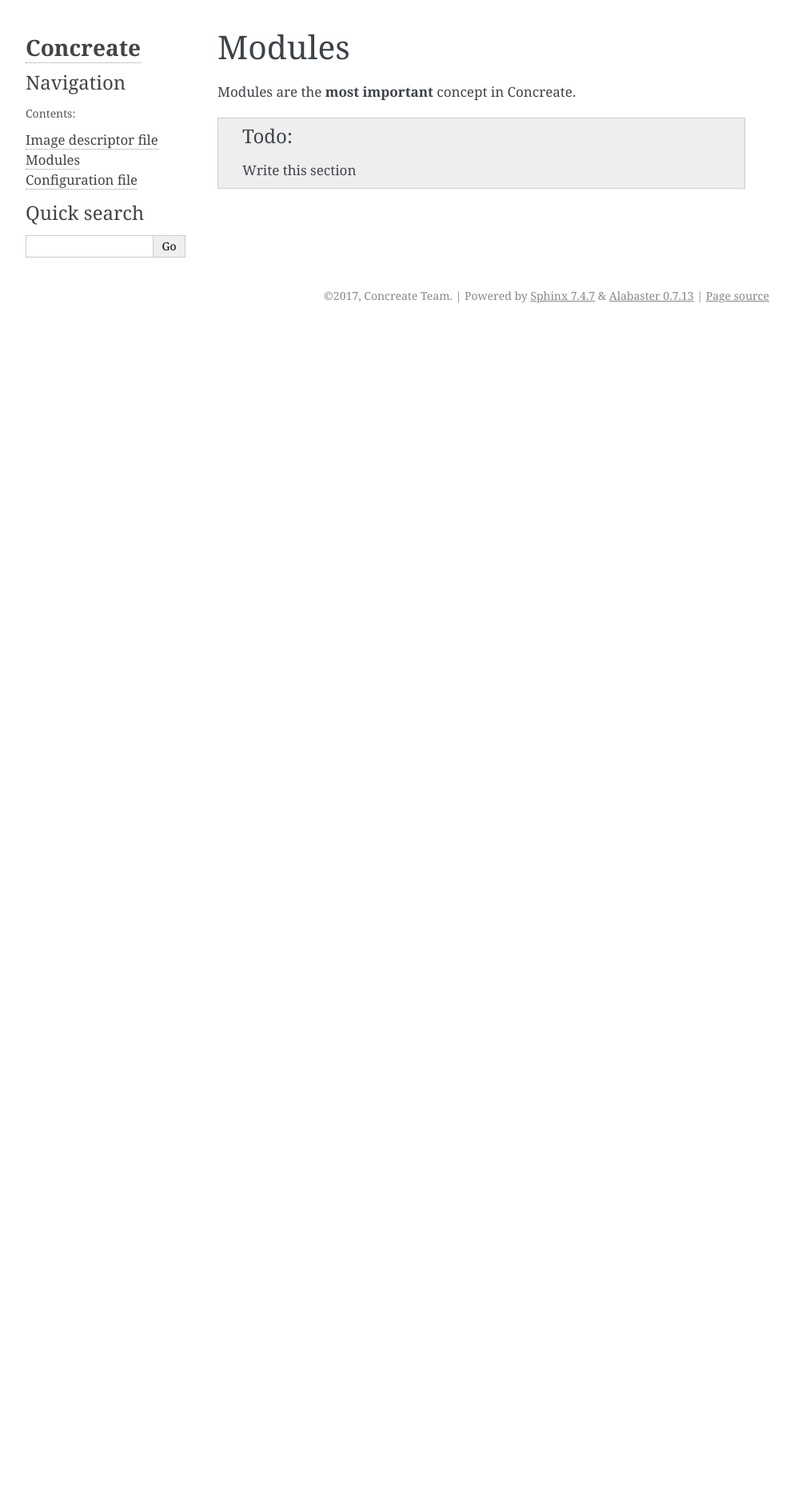
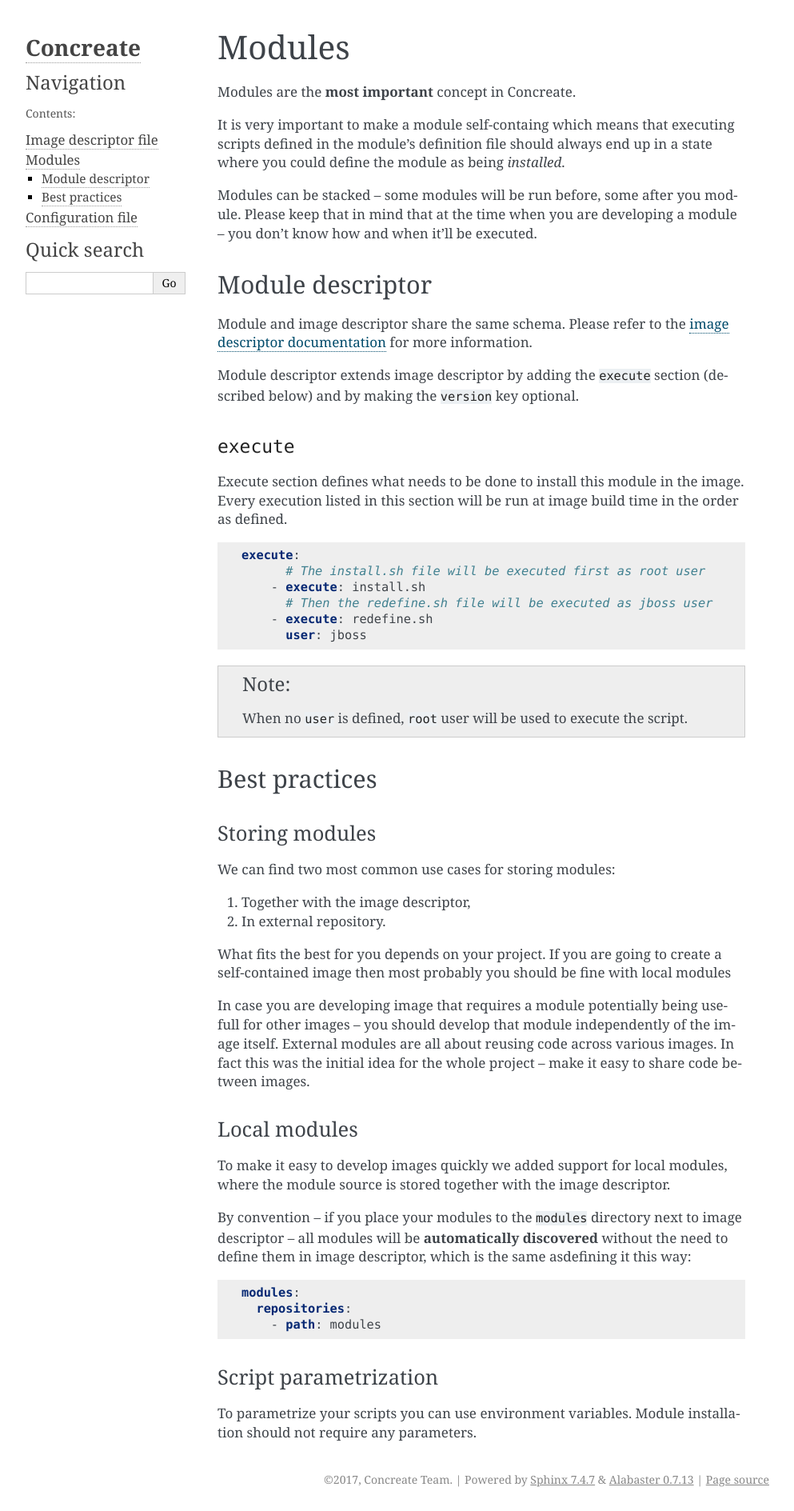
Before and after one commit to cekit/cekit, a Sphinx documentation site: the page built from docs/modules.rst, in a window 1280 px wide. Shown: the whole page at 80% size, without its empty margins (148-1141 px from the left). Built offline with Sphinx 7.4.7, drawn with Linux system fonts in a browser that asks for light colours; before the commit the page ends 900 px from its top, so only the background shows below that.

Commit message:
Extended module documentation
Initial take on the modules documentation.

Fixes #37

Signed-off-by: Marek Goldmann <mgoldman@redhat.com>

```diff
--- a/docs/modules.rst
+++ b/docs/modules.rst
@@ -5,6 +5,80 @@
 
 Modules are the **most important** concept in Concreate.
 
-.. todo::
+It is very important to make a module self-containg which means that executing
+scripts defined in the module's definition file should always end up in a state
+where you could define the module as being `installed`.
 
-    Write this section
+Modules can be stacked -- some modules will be run before, some after you module.
+Please keep that in mind that at the time when you are developing a module -- you don't
+know how and when it'll be executed.
+
+Module descriptor
+-----------------
+
+Module and image descriptor share the same schema. Please refer to the :ref:`image descriptor documentation <image_descriptor>`
+for more information.
+
+Module descriptor extends image descriptor by adding the ``execute`` section
+(described below) and by making the ``version`` key optional.
+
+``execute``
+^^^^^^^^^^^
+
+Execute section defines what needs to be done to install this module in the image.
+Every execution listed in this section will be run at image build time in the order
+as defined.
+
+.. code:: yaml
+
+    execute:
+          # The install.sh file will be executed first as root user
+        - execute: install.sh
+          # Then the redefine.sh file will be executed as jboss user
+        - execute: redefine.sh
+          user: jboss
+
+.. note::
+
+    When no ``user`` is defined, ``root`` user will be used to execute the script.
+
+Best practices
+--------------
+
+Storing modules
+^^^^^^^^^^^^^^^
+
+We can find two most common use cases for storing modules:
+
+1. Together with the image descriptor,
+2. In external repository.
+
+What fits the best for you depends on your project. If you are going to create a self-contained
+image then most probably you should be fine with local modules
+
+In case you are developing image that requires a module potentially being usefull for other images
+-- you should develop that module independently of the image itself. External modules are all about
+reusing code across various images. In fact this was the initial idea for the whole project --
+make it easy to share code between images.
+
+Local modules
+^^^^^^^^^^^^^
+
+To make it easy to develop images quickly we added support for local modules,
+where the module source is stored together with the image descriptor.
+
+By convention -- if you place your modules to the ``modules`` directory next to image
+descriptor -- all modules will be **automatically discovered** without the need to define them in
+image descriptor, which is the same asdefining it this way:
+
+.. code:: yaml
+
+    modules:
+      repositories:
+        - path: modules
+
+Script parametrization
+^^^^^^^^^^^^^^^^^^^^^^^^
+
+To parametrize your scripts you can use environment variables. Module installation
+should not require any parameters.
```
Also changed, not shown: docs/descriptor.rst (+40 -23 lines), 1 other file.
